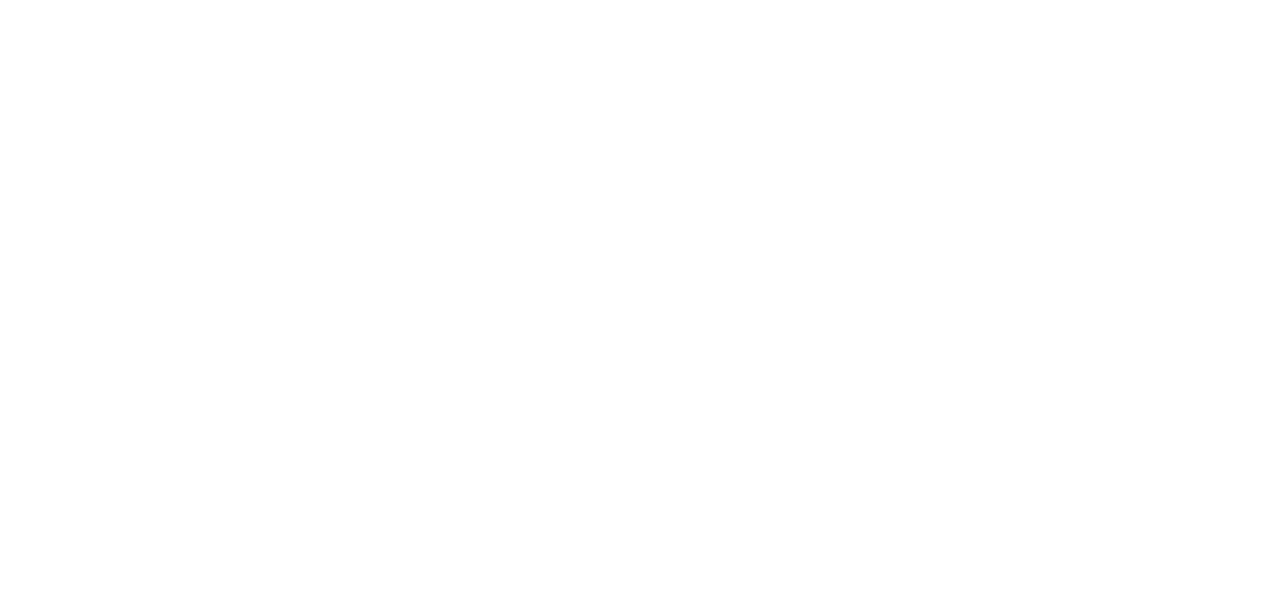
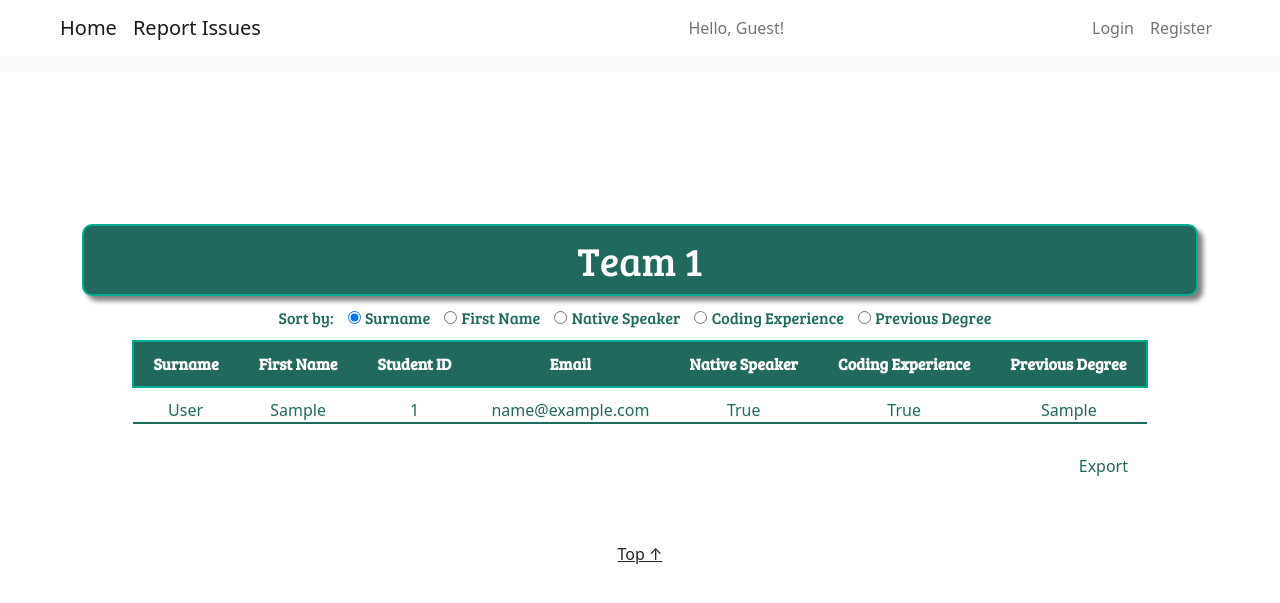
Before and after one commit to bw5io/tapr, a Flask app: page /team/1 in a window 1280 px wide. Before the commit the part shown is empty. Shown: the top 603 px of the page. Run offline with Flask 2, Linux system fonts and the light colour scheme; tables that the repository leaves empty hold one stand-in row (values such as "Sample post"); some web fonts are replaced.

Commit message:
team.html page made pretty with sort function

```diff
--- a/TAPR/models.py
+++ b/TAPR/models.py
@@ -25,7 +25,7 @@ class User(UserMixin, db.Model):
 
 
     def __repr__(self):
-        return f"User('{self.id}', '{self.email}')" #change this in main
+        return f"{self.last_name}, {self.first_name}, {self.id}, {self.email}, {self.native_speaker}, {self.coding_experience}, {self.previous_degree}" #change this in main
 
     @property
     def password(self):
--- a/TAPR/static/main.css
+++ b/TAPR/static/main.css
@@ -15,7 +15,8 @@ body {
 
 
 /*************Meg CSS************/
-.M_links{
+/*team_lists.html*/
+.MJ_links{
     text-decoration: none;
     color: white;
     background-color: #206a5d;
@@ -28,17 +29,17 @@ body {
     box-shadow: 5px 5px 5px grey;
     font-family: 'Bree Serif', serif;
 }
-.M_links:hover{
+.MJ_links:hover{
     color: #00af91;
 }
-#M_table{
+#MJ_table{
     display: grid;
     justify-items: center;
 }
-#M_table_data{
+#MJ_table_data{
     padding: 20px 20px 20px 20px;
 }
-#M_title{
+#MJ_title{
     display: grid;
     justify-items: center;
     color: #206a5d;
@@ -50,4 +51,66 @@ body {
 span{
     margin-right: 300px;
 }
+
+/*team.html*/
+#MJ_sort_by{
+    text-align: center;
+    font-family: 'Bree Serif', serif;
+}
+.MJ_th{
+    padding: 10px 20px 10px 20px;
+    text-align: center;
+}
+#MJ_form{
+    text-align: center;
+    padding: 0 20px 0 20px;
+}
+.MJ_thr{
+    text-decoration: none;
+    color: white;
+    background-color: #206a5d;
+    border-style: solid;
+    border-color: #00af91;
+    border-width: 2px;
+    margin-bottom: 10px;
+    font-family: 'Bree Serif', serif;
+
+}
+.MJ_td{
+    padding: 10px 20px 0 20px;
+    text-align: center;
+}
+.MJ_tr{
+    border-bottom: solid;
+    border-bottom-width: 2px;
+}
+.MJ_label{
+    font-family: 'Bree Serif', serif;
+    padding-right: 10px;
+}
+
+.MJ_teamTable{
+    display: grid;
+    justify-items: center;
+    padding: 10px;
+}
+.MJ_teamTitle{
+    color: white;
+    background-color: #206a5d;
+    border-style: solid;
+    border-color: #00af91;
+    border-width: 2px;
+    border-radius: 10px;
+    margin-bottom: 10px;
+    padding: 10px 20px 10px 20px;
+    box-shadow: 5px 5px 5px grey;
+    font-family: 'Bree Serif', serif;
+    text-align: center;
+}
+/*shared*/
+.MJ_export{
+    display: grid;
+    justify-items: end;
+    padding: 20px 70px 0 0;
+}
 /**********End of Meg CSS********/
--- /dev/null
+++ b/TAPR/static/scripts/sort_students.js
@@ -0,0 +1,39 @@
+let SurnameF = document.getElementById("SurnameF");
+let Surname = document.getElementById("Surname");
+let FirstNameF = document.getElementById("FirstNameF");
+let FirstName = document.getElementById("FirstName");
+let NativeSpeakerF = document.getElementById("NativeSpeakerF");
+let NativeSpeaker = document.getElementById("NativeSpeaker");
+let CodingExperienceF = document.getElementById("CodingExperienceF");
+let CodingExperience = document.getElementById("CodingExperience");
+let PreviousDegreeF = document.getElementById("PreviousDegreeF");
+let PreviousDegree = document.getElementById("PreviousDegree");
+
+WholeSection.innerHTML = "";
+WholeSection.append(Surname);
+
+//default: display surname
+SurnameF.addEventListener("click", function(){
+    WholeSection.innerHTML = "";
+    WholeSection.append(Surname);
+});
+//display First Name
+FirstNameF.addEventListener("click", function(){
+    WholeSection.innerHTML = "";
+    WholeSection.append(FirstName);
+});
+//display Native Speaker
+NativeSpeakerF.addEventListener("click", function(){
+    WholeSection.innerHTML = "";
+    WholeSection.append(NativeSpeaker);
+});
+//display Coding experience
+CodingExperienceF.addEventListener("click", function(){
+    WholeSection.innerHTML = "";
+    WholeSection.append(CodingExperience);
+});
+//display Previous Degree
+PreviousDegreeF.addEventListener("click", function(){
+    WholeSection.innerHTML = "";
+    WholeSection.append(PreviousDegree);
+});
--- a/TAPR/templates/layout.html
+++ b/TAPR/templates/layout.html
@@ -11,7 +11,7 @@
 
         <!-- Bootstrap Javascript -->
         <script src="https://cdn.jsdelivr.net/npm/bootstrap@5.0.0-beta1/dist/js/bootstrap.bundle.min.js" integrity="sha384-ygbV9kiqUc6oa4msXn9868pTtWMgiQaeYH7/t7LECLbyPA2x65Kgf80OJFdroafW" crossorigin="anonymous"></script>
-        <!--Google fonts -m-->
+        <!--Google fonts -MJ-->
         <link rel="preconnect" href="https://fonts.gstatic.com">
         <link href="https://fonts.googleapis.com/css2?family=Bree+Serif&family=Merriweather:wght@300&family=Pacifico&family=Salsa&display=swap" rel="stylesheet">
         <title>Title</title>
--- a/TAPR/templates/team.html
+++ b/TAPR/templates/team.html
@@ -0,0 +1,151 @@
+{% extends "layout.html" %}
+{% block content %}
+
+<h1 class="MJ_teamTitle">Team {{ team.id }}</h1>
+
+<form id="MJ_form">
+    <label class="MJ_label">Sort by:</label>
+    <input type="radio" id="SurnameF" name="SortForm" value="Surname" checked>
+    <label class="MJ_label" for="Surname">Surname</label>
+    <input type="radio" id="FirstNameF" name="SortForm" value="FirstName">
+    <label class="MJ_label" for="FirstName">First Name</label>
+    <input type="radio" id="NativeSpeakerF" name="SortForm" value="NativeSpeaker">
+    <label class="MJ_label" for="NativeSpeaker">Native Speaker</label>
+    <input type="radio" id="CodingExperienceF" name="SortForm" value="CodingExperience">
+    <label class="MJ_label" for="CodingExperience">Coding Experience</label>
+    <input type="radio" id="PreviousDegreeF" name="SortForm" value="PreviousDegree">
+    <label class="MJ_label" for="PreviousDegree">Previous Degree</label>
+</form>
+<section id="WholeSection">
+<!--Default Surname section -MJ-->
+    <div id="Surname">
+        <table class="MJ_teamTable">
+            <tr class="MJ_thr">
+                <th class="MJ_th">Surname</th>
+                <th class="MJ_th">First Name</th>
+                <th class="MJ_th">Student ID</th>
+                <th class="MJ_th">Email</th>
+                <th class="MJ_th">Native Speaker</th>
+                <th class="MJ_th">Coding Experience</th>
+                <th class="MJ_th">Previous Degree</th>
+            </tr>
+    {% for student in team.team_members | sort(attribute='last_name') %}
+    <tr class="MJ_tr">
+        <td class="MJ_td">{{ student.last_name }}</td>
+        <td class="MJ_td">{{ student.first_name }}</td>
+        <td class="MJ_td">{{ student.id }}</td>
+        <td class="MJ_td">{{ student.email }}</td>
+        <td class="MJ_td">{{ student.native_speaker }}</td>
+        <td class="MJ_td">{{ student.coding_experience }}</td>
+        <td class="MJ_td">{{ student.previous_degree }}</td>
+    </tr>
+    {% endfor %}
+        </table>
+    </div>
+<!--First Name section -MJ-->
+    <div id="FirstName">
+        <table class="MJ_teamTable">
+            <tr class="MJ_thr">
+                <th class="MJ_th">Surname</th>
+                <th class="MJ_th">First Name</th>
+                <th class="MJ_th">Student ID</th>
+                <th class="MJ_th">Email</th>
+                <th class="MJ_th">Native Speaker</th>
+                <th class="MJ_th">Coding Experience</th>
+                <th class="MJ_th">Previous Degree</th>
+            </tr>
+    {% for student in team.team_members | sort(attribute='first_name') %}
+    <tr class="MJ_tr">
+        <td class="MJ_td">{{ student.last_name }}</td>
+        <td class="MJ_td">{{ student.first_name }}</td>
+        <td class="MJ_td">{{ student.id }}</td>
+        <td class="MJ_td">{{ student.email }}</td>
+        <td class="MJ_td">{{ student.native_speaker }}</td>
+        <td class="MJ_td">{{ student.coding_experience }}</td>
+        <td class="MJ_td">{{ student.previous_degree }}</td>
+    </tr>
+    {% endfor %}
+        </table>
+    </div>
+<!--Native Speaker section -MJ-->
+    <div id="NativeSpeaker">
+        <table class="MJ_teamTable">
+            <tr class="MJ_thr">
+                <th class="MJ_th">Surname</th>
+                <th class="MJ_th">First Name</th>
+                <th class="MJ_th">Student ID</th>
+                <th class="MJ_th">Email</th>
+                <th class="MJ_th">Native Speaker</th>
+                <th class="MJ_th">Coding Experience</th>
+                <th class="MJ_th">Previous Degree</th>
+            </tr>
+    {% for student in team.team_members | sort(attribute='native_speaker', reverse=True) %}
+    <tr class="MJ_tr">
+        <td class="MJ_td">{{ student.last_name }}</td>
+        <td class="MJ_td">{{ student.first_name }}</td>
+        <td class="MJ_td">{{ student.id }}</td>
+        <td class="MJ_td">{{ student.email }}</td>
+        <td class="MJ_td">{{ student.native_speaker }}</td>
+        <td class="MJ_td">{{ student.coding_experience }}</td>
+        <td class="MJ_td">{{ student.previous_degree }}</td>
+    </tr>
+    {% endfor %}
+        </table>
+    </div>
+<!--Coding Experience section -MJ-->
+    <div id="CodingExperience">
+        <table class="MJ_teamTable">
+            <tr class="MJ_thr">
+                <th class="MJ_th">Surname</th>
+                <th class="MJ_th">First Name</th>
+                <th class="MJ_th">Student ID</th>
+                <th class="MJ_th">Email</th>
+                <th class="MJ_th">Native Speaker</th>
+                <th class="MJ_th">Coding Experience</th>
+                <th class="MJ_th">Previous Degree</th>
+            </tr>
+    {% for student in team.team_members | sort(attribute='coding_experience', reverse=True) %}
+    <tr class="MJ_tr">
+        <td class="MJ_td">{{ student.last_name }}</td>
+        <td class="MJ_td">{{ student.first_name }}</td>
+        <td class="MJ_td">{{ student.id }}</td>
+        <td class="MJ_td">{{ student.email }}</td>
+        <td class="MJ_td">{{ student.native_speaker }}</td>
+        <td class="MJ_td">{{ student.coding_experience }}</td>
+        <td class="MJ_td">{{ student.previous_degree }}</td>
+    </tr>
+    {% endfor %}
+        </table>
+    </div>
+<!--Previous Degree section -MJ-->
+    <div id="PreviousDegree">
+        <table class="MJ_teamTable">
+            <tr class="MJ_thr">
+                <th class="MJ_th">Surname</th>
+                <th class="MJ_th">First Name</th>
+                <th class="MJ_th">Student ID</th>
+                <th class="MJ_th">Email</th>
+                <th class="MJ_th">Native Speaker</th>
+                <th class="MJ_th">Coding Experience</th>
+                <th class="MJ_th">Previous Degree</th>
+            </tr>
+    {% for student in team.team_members | sort(attribute='previous_degree') %}
+    <tr class="MJ_tr">
+        <td class="MJ_td">{{ student.last_name }}</td>
+        <td class="MJ_td">{{ student.first_name }}</td>
+        <td class="MJ_td">{{ student.id }}</td>
+        <td class="MJ_td">{{ student.email }}</td>
+        <td class="MJ_td">{{ student.native_speaker }}</td>
+        <td class="MJ_td">{{ student.coding_experience }}</td>
+        <td class="MJ_td">{{ student.previous_degree }}</td>
+    </tr>
+    {% endfor %}
+        </table>
+    </div>
+</section>
+
+<p class="MJ_export">Export</p>
+
+<script src="{{url_for('static', filename='scripts/sort_students.js')}}"></script>
+
+{% endblock content %}
```
Also changed, not shown: TAPR/templates/team_lists.html (+5 -3 lines), TAPR/forms.py (line endings or trailing spaces).
